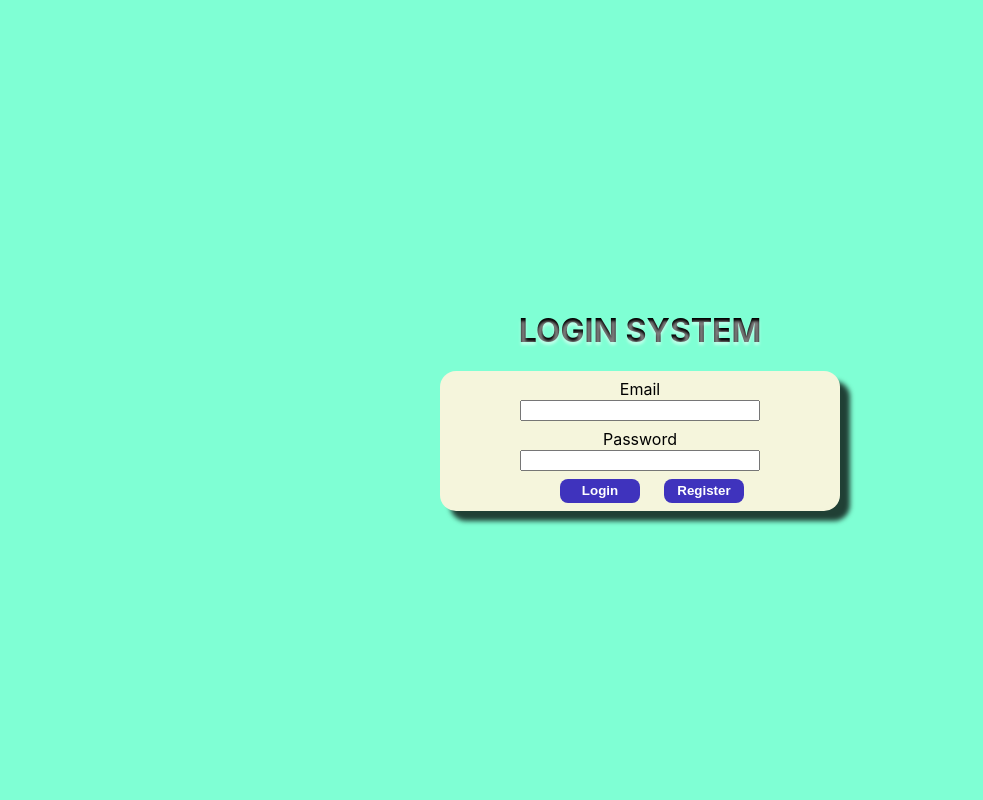
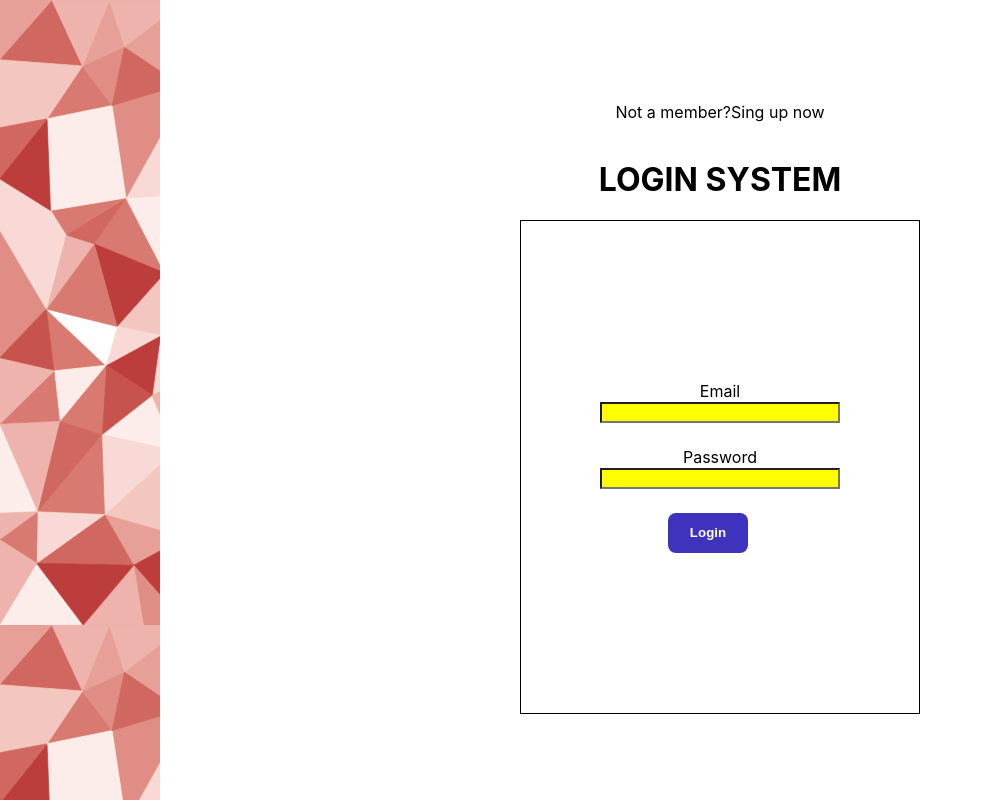
Before and after one commit to Douglas-Albuquerque/Login_system-front, a React (Create React App) app: page / in a window 1280 px wide. Shown: the whole page, without its empty margins (0-983 px from the left). Built offline with nearby package versions, Linux system fonts and the light colour scheme.

Commit message:
melhorando o Design do sistem

```diff
--- a/src/Pages/LoginPage/index.js
+++ b/src/Pages/LoginPage/index.js
@@ -2,6 +2,7 @@ import React, { useState } from 'react';
 import { useNavigate } from 'react-router-dom';
 import { api } from "../../services/api";
 import "../../styles/styles.css"
+
 
 
 
@@ -52,7 +53,9 @@ const LoginPage = () => {
   }
 
   return (
+    <div className="art">
       <div className='login'>
+        <p className="register">Not a member?<a onClick={handleRegister}>Sing up now</a></p>
         <h1 className='title'> LOGIN SYSTEM</h1>
         <form className='form' onSubmit={handleLogin}>
           <div className='formField'>
@@ -60,7 +63,7 @@ const LoginPage = () => {
             <input
               type="email"
               name='email'
-            className='emailInput'
+              className='fieldInput'
               value={email}
               onChange={(e) => setEmail(e.target.value)}
             />
@@ -70,7 +73,7 @@ const LoginPage = () => {
             <input
               type="password"
               name='password'
-            className='passwordInput'
+              className='fieldInput'
               value={password}
               onChange={(e) => setPassword(e.target.value)}
             />
@@ -79,11 +82,9 @@ const LoginPage = () => {
             <div className='hoverButton'>
               <button className='loginButton' type='onSubmit'>Login</button>
             </div>
-          <div className='hoverButton'>
-            <button className='registerButton' onClick={handleRegister}>Register</button>
-          </div>
           </div>
         </form>
+      </div>
     </div>
   );
 };
--- a/src/services/api.js
+++ b/src/services/api.js
@@ -2,6 +2,7 @@ import axios from 'axios';
 
 export const api = axios.create({
   //baseURL: "http://ec2-44-203-131-82.compute-1.amazonaws.com:5000",
+  //baseURL: "http://44.203.131.82:5000",
   baseURL: "http://localhost:5000",
 });
 
--- a/src/styles/styles.css
+++ b/src/styles/styles.css
@@ -1,3 +1,10 @@
+.art {
+  display: flex;
+  background-color: yellow;
+  justify-content: flex-end;
+  background-image: url(../assets/background1.png);
+  height: 100%;
+}
 .login {
   display: flex;
   flex-direction: column;
@@ -5,34 +12,35 @@
   justify-content: center;
   min-height: 100vh;
   padding: 0 2rem;
-  background: #7fffd4;
+  background: #ffffff;
+  width: 70rem;
 }
-.login .form {
-  background-color: #f5f5dc;
+.form {
+  display: flex;
+  flex-direction: column;
   width: 100%;
   max-width: 25rem;
-  padding: 0.5rem;
-  border-radius: 1rem;
+  padding: 10rem;
   text-align: center;
   align-items: center;
-  -webkit-box-shadow: 10px 10px 5px 0px rgba(0, 0, 0, 0.75);
-  -moz-box-shadow: 10px 10px 5px 0px rgba(0, 0, 0, 0.75);
-  box-shadow: 10px 10px 5px 0px rgba(0, 0, 0, 0.75);
+  border: 0.01rem solid black;
 }
 
-.login .formField {
-  padding-bottom: 0.5rem;
+.formField {
+  padding-bottom: 1.5rem;
 }
 
-.login .formField label {
+.formField label {
   display: block;
 }
 
-.login .formField input {
+.formField input {
   width: 15rem;
 }
-
-.login .loginButton {
+.fieldInput {
+  background-color: yellow;
+}
+.loginButton {
   text-align: center;
   margin-right: 1.5rem;
   border-radius: 0.5rem;
@@ -40,7 +48,7 @@
   background-color: #3f33bd;
   font-weight: bold;
   width: 5rem;
-  height: 1.5rem;
+  height: 2.5rem;
   color: #fff;
 }
 .hoverButton :hover {
@@ -56,7 +64,7 @@
   color: white;
   font-weight: bold;
   width: 5rem;
-  height: 1.5rem;
+  height: 2.5rem;
 }
 
 .containerButtons {
@@ -66,10 +74,5 @@
   margin: 0 7rem;
 }
 .title {
-  color: transparent;
-  background: #000;
-  -webkit-background-clip: text;
-  -moz-background-clip: text;
-  background-clip: text;
-  text-shadow: 0px 3px 3px rgba(255, 255, 255, 0.5);
+  color: #FFFFF;
 }
```
Also changed, not shown: src/assets/background1.png (added). Lines whose indentation alone changed are shown as unchanged.
